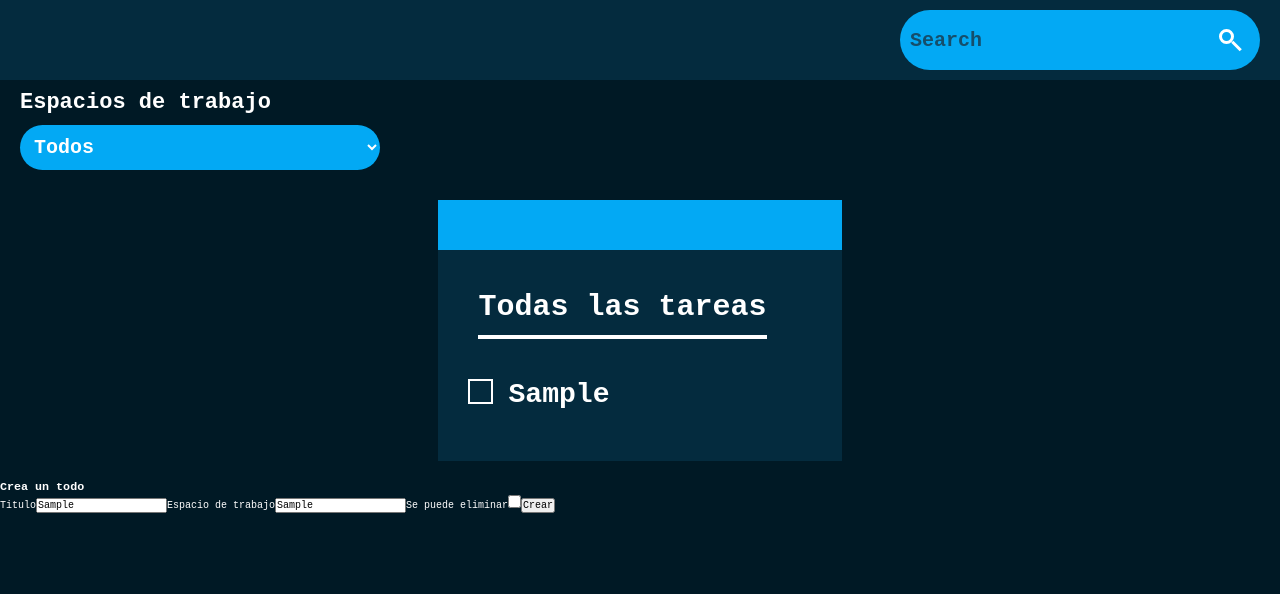
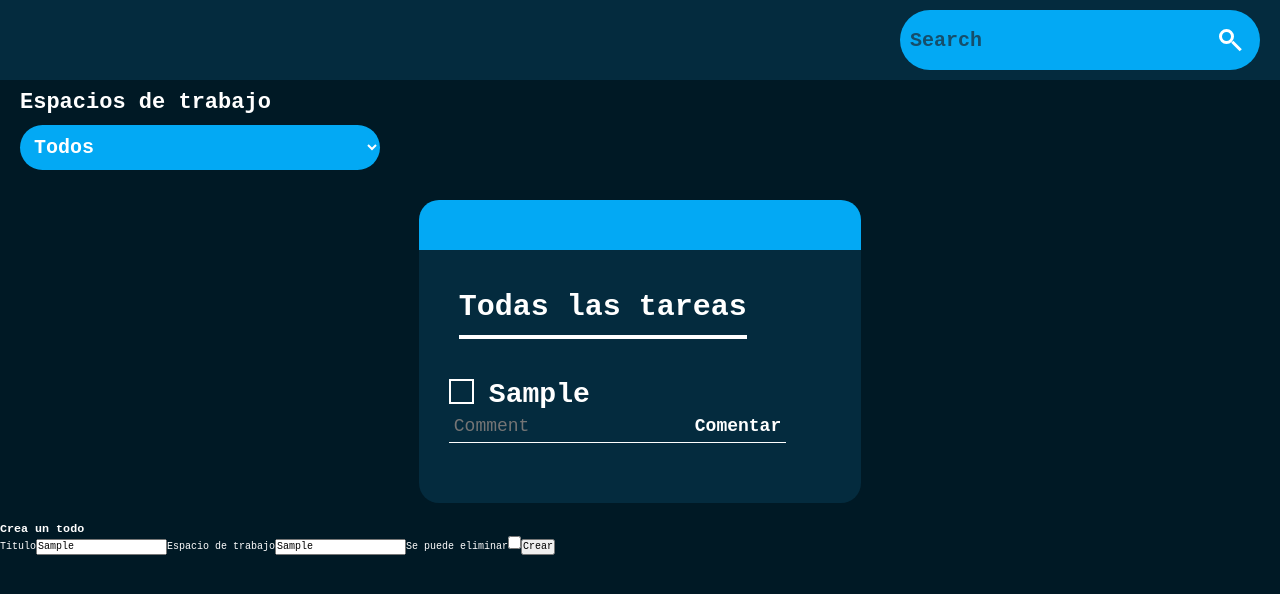
Before and after one commit to Oniel1721/todo-list-one-hour, a React (Vite) app: page / in a window 1280 px wide. Both pictures are taken after typing "Sample", "Sample" into the empty fields and a click on the button "Crear". Shown: the top 594 px of the page. Built offline with nearby package versions, Linux system fonts and the light colour scheme.

Commit message:
comment section styled

```diff
--- a/src/components/TodoCard.tsx
+++ b/src/components/TodoCard.tsx
@@ -20,13 +20,23 @@ export const TodoCard = ({ todo }: Props) => {
             <i />
             <h3 className="todo-card-title">{todo.title}</h3>
         </label>
-        {/* <input value={value} onChange={(e) => setValue(e.target.value)} type={'text'} />
-
-        <button onClick={() => addCommentOnTodo(todo.id, value)}>Comentar</button>
-        {todo.canDelete && <button onClick={() => deleteTodo(todo.id)}>Eliminar</button>}
-
-        <ul>
-            {todo.comments.map((comment) => <li>{comment}</li>)}
-        </ul> */}
-    </li>
+        <div className="add-comment">
+            <input
+                placeholder="Comment"
+                value={value}
+                onChange={(e) => setValue(e.target.value)}
+                type={'text'}
+                className='add-comment-input'
+            />
+            <button
+                className="add-comment-btn"
+                onClick={() => { addCommentOnTodo(todo.id, value); setValue('') }}>
+                Comentar
+            </button>
+        </div>
+        <footer className="comments">
+            {todo.comments.map((comment) => <p className="comment">{comment}</p>)}
+        </footer>
+        {todo.canDelete && <button className="delete-comment-btn" onClick={() => deleteTodo(todo.id)}>Eliminar</button>}
+    </li >
 }
--- a/src/styles/index.css
+++ b/src/styles/index.css
@@ -153,6 +153,7 @@ main {
     position: relative;
     background-color: var(--second-bg);
     border-top: 5rem solid var(--third-bg);
+    border-radius: 2rem;
 }
 
 .todos-title {
@@ -168,6 +169,9 @@ main {
     display: flex;
     flex-direction: column;
     width: 100%;
+    max-height: 70vh;
+    overflow-y: auto;
+    /* background-color: green; */
 }
 
 .todo-card {
@@ -233,3 +237,58 @@ main {
 .todo-card label .todo-card-check:checked~.todo-card-title {
     color: var(--disable-color);
 }
+
+.add-comment {
+    display: flex;
+    width: 100%;
+    justify-content: space-between;
+    align-items: center;
+    border-bottom: .1rem solid var(--main-color);
+    margin-bottom: 1rem;
+}
+
+.add-comment-input {
+    width: 65%;
+    font-size: 1.8rem;
+    padding: .5rem;
+    background-color: transparent;
+    outline: none;
+    border: none;
+    color: var(--main-color);
+}
+
+.add-comment-btn {
+    font-size: 1.8rem;
+    padding: 0.5rem;
+    background-color: transparent;
+    border: none;
+    cursor: pointer;
+    color: var(--main-color);
+    font-weight: bold;
+}
+
+.comments {
+    /* background-color: red; */
+    padding-left: 1rem;
+    display: flex;
+    flex-direction: column;
+    justify-content: flex-start;
+    gap: 0.5rem;
+}
+
+.comment {
+    font-size: 1.4rem;
+    padding-top: 1rem;
+    /* background-color: #03a9f4; */
+    border-bottom: 1px solid var(--main-color);
+}
+
+.delete-comment-btn {
+    font-size: 1.8rem;
+    padding: 0.5rem;
+    background-color: transparent;
+    border: none;
+    cursor: pointer;
+    color: var(--main-color);
+    font-weight: bold;
+}
```
